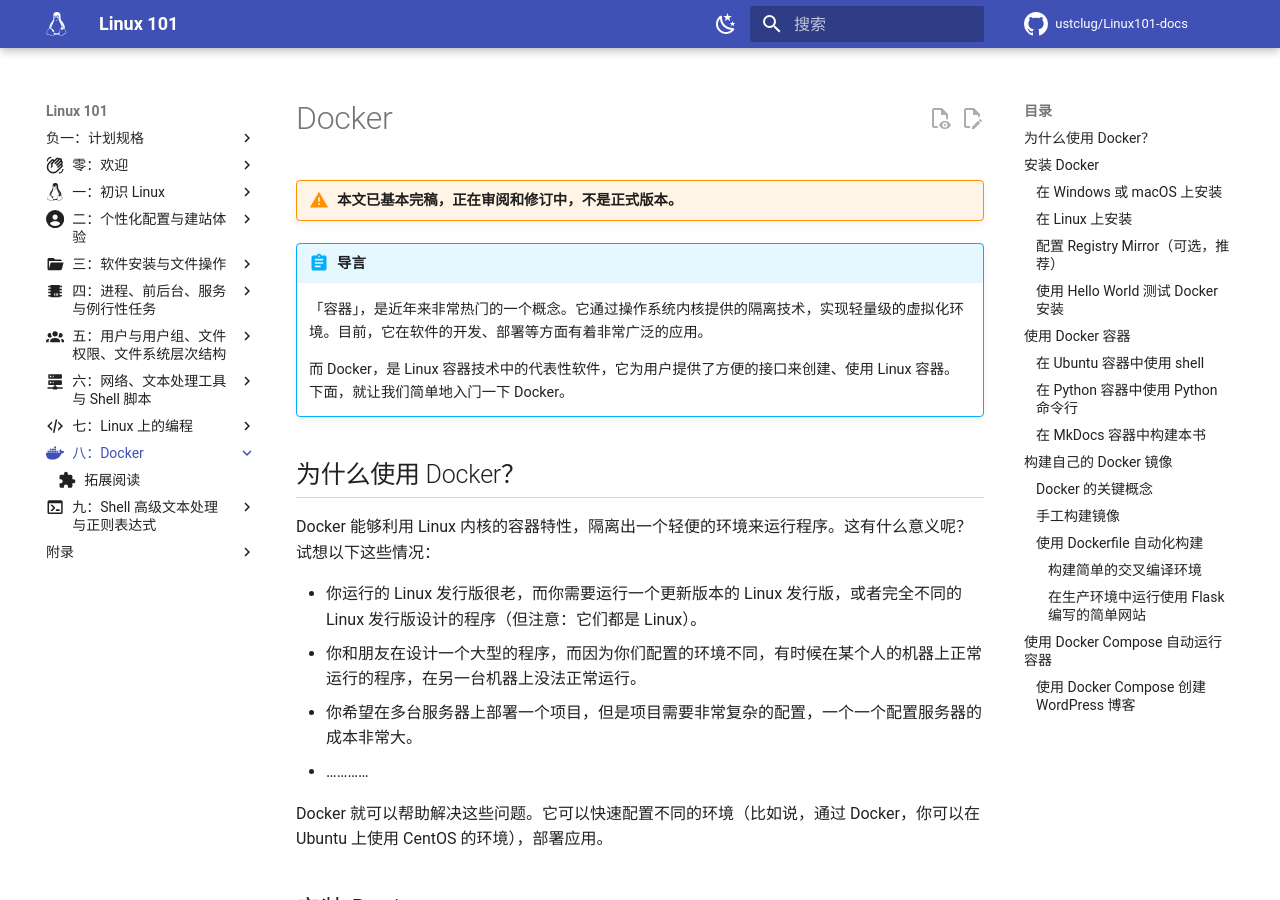
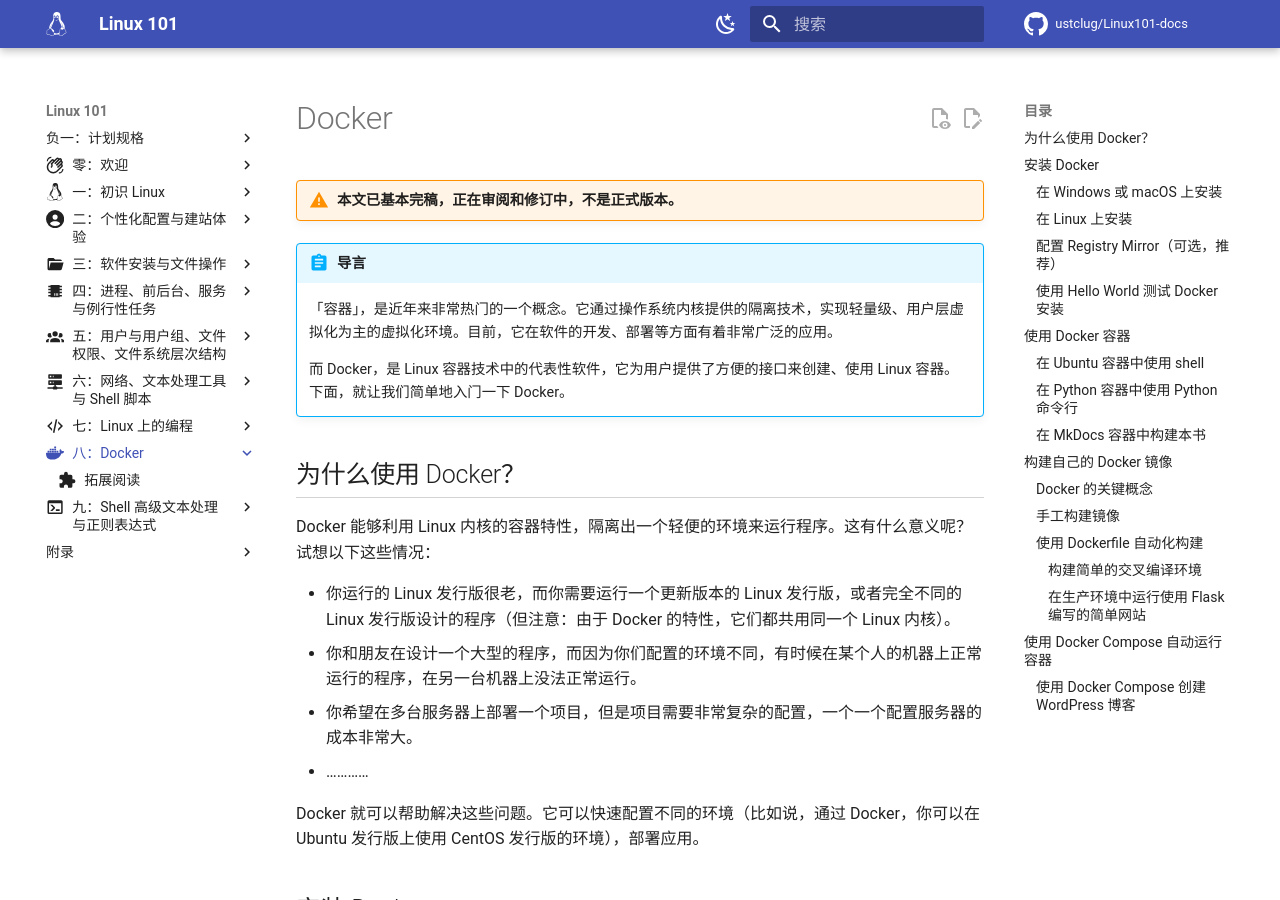
Before and after one commit to ustclug/Linux101-docs, an MkDocs documentation site: the page built from docs/Ch08/index.md, in a window 1280 px wide and 900 px high. Built offline with MkDocs 1.6.1 and Material for MkDocs 9.7.7, drawn with Linux system fonts in a browser that asks for light colours; comment, search, counter and statistics services are not loaded; some of the changed text lies outside the part shown.

Commit message:
Fix PR suggestions and improve language

```diff
--- a/docs/Ch08/index.md
+++ b/docs/Ch08/index.md
@@ -8,7 +8,7 @@
 
 !!! abstract "导言"
 
-    「容器」，是近年来非常热门的一个概念。它通过操作系统内核提供的隔离技术，实现轻量级的虚拟化环境。目前，它在软件的开发、部署等方面有着非常广泛的应用。
+    「容器」，是近年来非常热门的一个概念。它通过操作系统内核提供的隔离技术，实现轻量级、用户层虚拟化为主的虚拟化环境。目前，它在软件的开发、部署等方面有着非常广泛的应用。
 
     而 Docker，是 Linux 容器技术中的代表性软件，它为用户提供了方便的接口来创建、使用 Linux 容器。下面，就让我们简单地入门一下 Docker。
 
@@ -16,12 +16,12 @@
 
 Docker 能够利用 Linux 内核的容器特性，隔离出一个轻便的环境来运行程序。这有什么意义呢？试想以下这些情况：
 
--   你运行的 Linux 发行版很老，而你需要运行一个更新版本的 Linux 发行版，或者完全不同的 Linux 发行版设计的程序（但注意：它们都是 Linux）。
+-   你运行的 Linux 发行版很老，而你需要运行一个更新版本的 Linux 发行版，或者完全不同的 Linux 发行版设计的程序（但注意：由于 Docker 的特性，它们都共用同一个 Linux 内核）。
 -   你和朋友在设计一个大型的程序，而因为你们配置的环境不同，有时候在某个人的机器上正常运行的程序，在另一台机器上没法正常运行。
 -   你希望在多台服务器上部署一个项目，但是项目需要非常复杂的配置，一个一个配置服务器的成本非常大。
 -   …………
 
-Docker 就可以帮助解决这些问题。它可以快速配置不同的环境（比如说，通过 Docker，你可以在 Ubuntu 上使用 CentOS 的环境），部署应用。
+Docker 就可以帮助解决这些问题。它可以快速配置不同的环境（比如说，通过 Docker，你可以在 Ubuntu 发行版上使用 CentOS 发行版的环境），部署应用。
 
 ## 安装 Docker {#install-docker}
 
@@ -121,7 +121,7 @@
 
 `-it` 是为了获得可交互的 Shell 所必须的。`-i` 会将容器的 init（主进程，这里是 `/bin/bash`）的标准输入与 `docker` 这个程序的标准输入相连接；而 `-t` 会告知主进程输入为终端（TTY）设备。
 
-在执行以上命令之后，你会获得一个 Ubuntu（版本为 Latest 的；如果需要指定版本，可以使用类似 `20.04` 的版本号替换 `latest`，这在生产环境中是非常建议的，因为 `latest` 指定最新版本而可能随时间变化）的容器环境，退出 Shell 之后容器就会被销毁。
+在执行以上命令之后，你会获得一个 Ubuntu（版本为 `latest` 即最新的 LTS；如果需要指定版本，可以使用类似 `20.04` 的版本号替换 `latest`，这在生产环境中是非常建议的，因为 `latest` 指定的最新版本可能随时间变化）的容器环境，退出 Shell 之后容器就会被销毁。
 
 如果没有加上 `--rm`，退出后可以使用 `docker ps -a` 查看系统中所有的容器。
 
@@ -196,7 +196,8 @@
 在继续之前，我们来梳理一下 Docker 中的几个关键概念：**容器（container）**、**镜像（image）**、**镜像源（registry）**。
 
 -   **镜像源**是存储镜像的地方
--   **镜像**是 Docker 容器内文件系统的一份快照，下面讲到的 Dockerfile 是生成镜像的指令序列
+-   **镜像**是 Docker 容器内文件系统的一份快照
+-   **Dockerfile** 包含生成镜像的指令序列，可以理解为构建镜像的脚本
 -   **容器**是一个（隔离）的运行环境
 
 它们之间的关系可以用下图表示，其中括号中的命令是查看相应对象列表的命令。
```
Also changed, not shown: other parts of docs/Ch08/index.md (+1 -1 lines).
